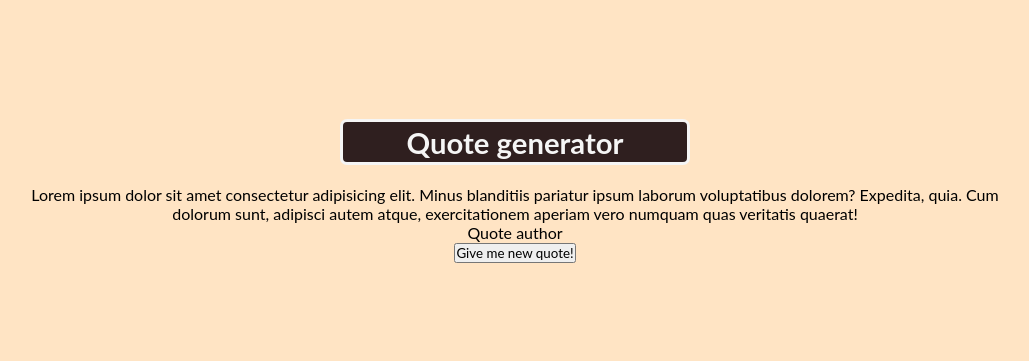
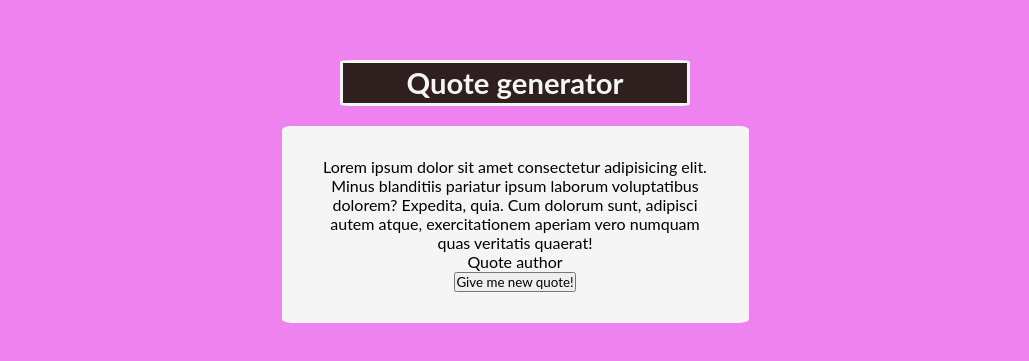
Before and after one commit to AndreyDmitriev39r/DOM-basics-Quote-generator, a plain HTML site: page index.html in a window 1280 px wide. Shown: the part 219-580 px from the top of the page, without its empty margins (125-1154 px from the left). Drawn offline with Linux system fonts and the light colour scheme.

Commit message:
header and main-content style

```diff
--- a/styles.css
+++ b/styles.css
@@ -21,7 +21,7 @@ body {
   /* choose img and place it in background prop
   MDN research to refresh background prop*/
   /* background: url() no-repeat center center/ cover ; */
-  background-color: bisque;
+  background-color: violet;
 }
 
 /* maybe adjust height also */
@@ -38,5 +38,18 @@ body {
   color: whitesmoke;
   background-color: #2f1f1f;
   border: 3px solid whitesmoke;
-  border-radius: 7px;
+  border-radius: 4%;
 }
+
+.main-content {
+  width: 100%;
+  max-width: 467px;
+  margin: 0 auto;
+  padding: 3%;
+  background-color: whitesmoke;
+  border-radius: 2%;
+}
+
+.quote-text {
+
+}
```
